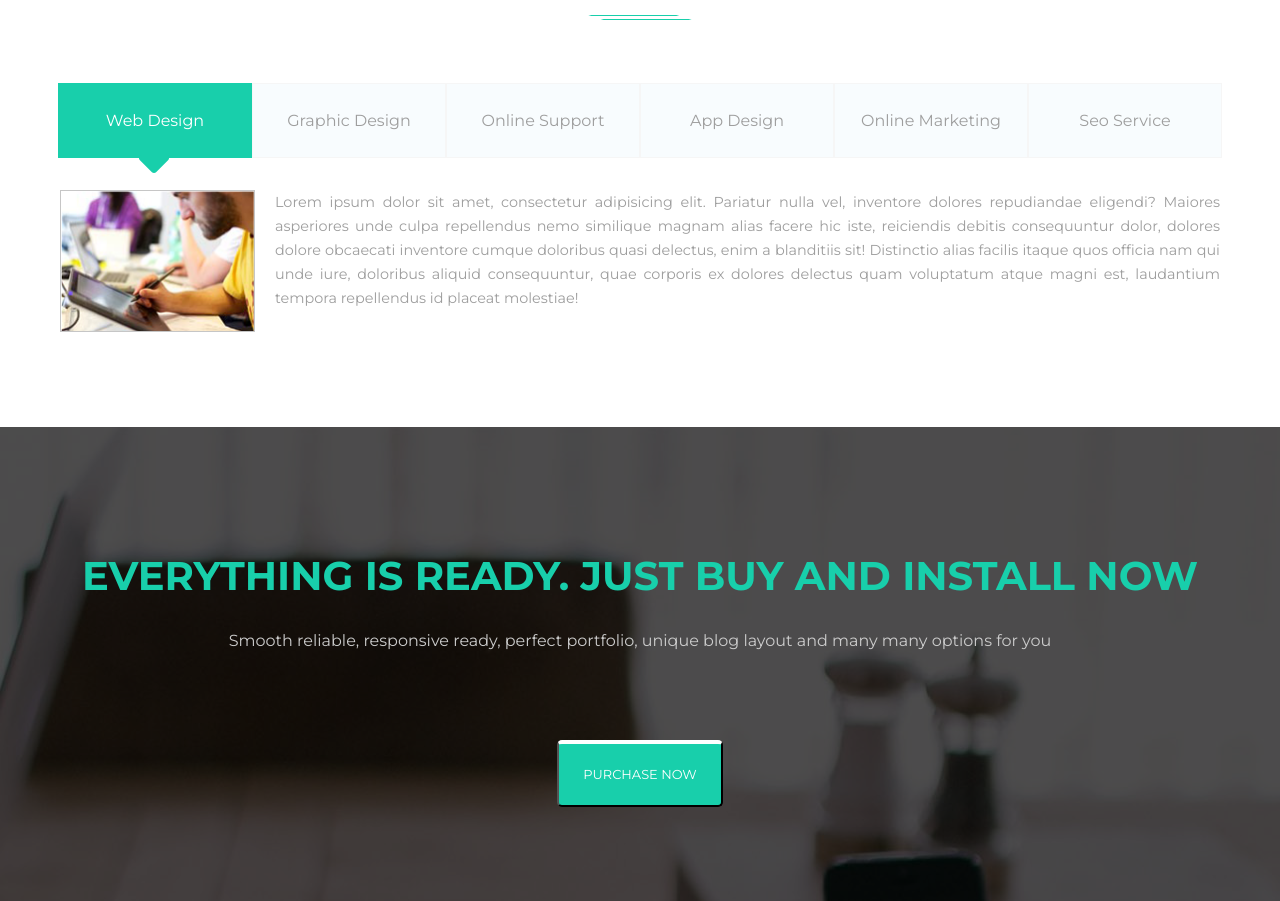
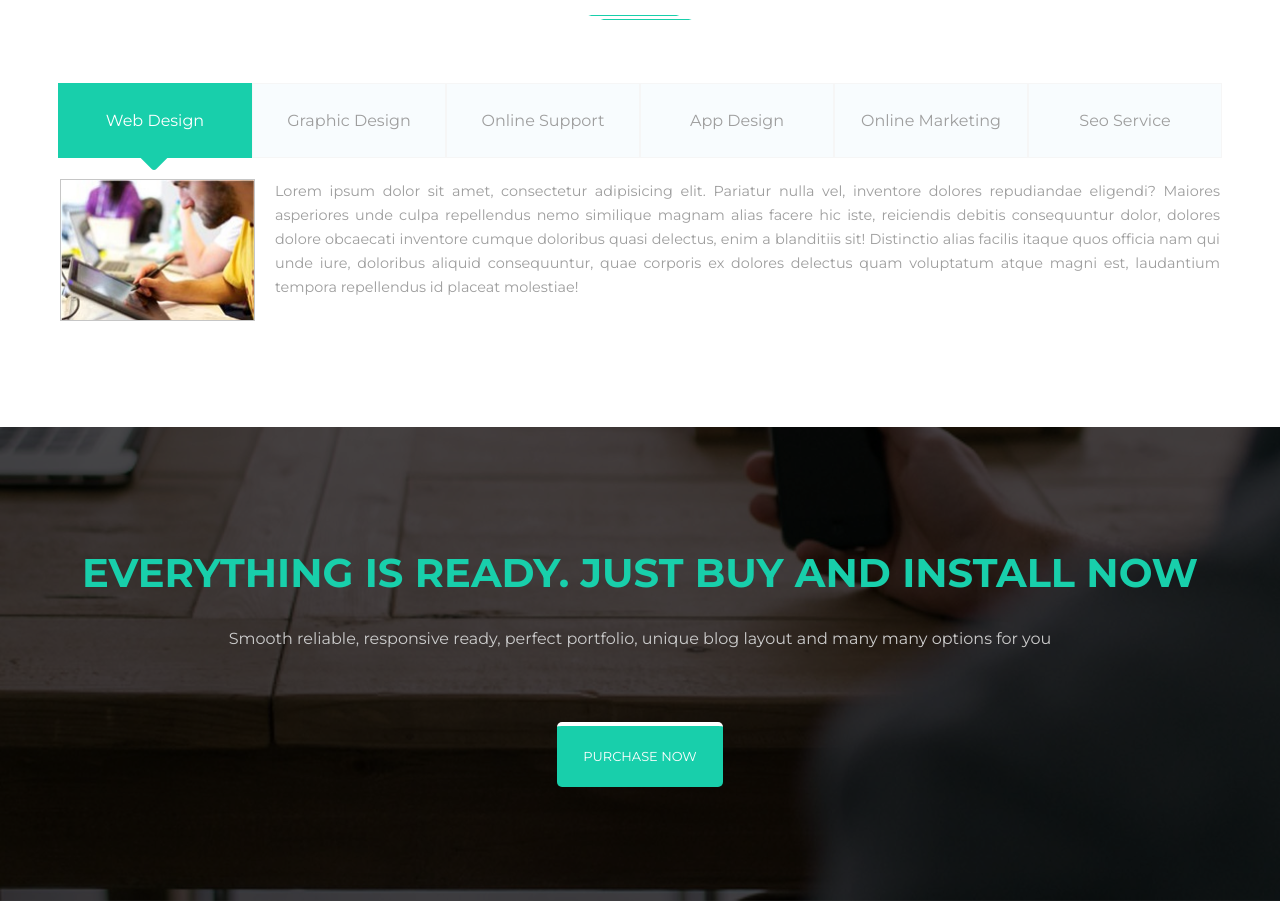
Before and after one commit to dprots/project-ham, a plain HTML site: page index.html in a window 1280 px wide. Shown: the part 1520-2421 px from the top of the page. Drawn offline with nearby package versions, Linux system fonts and the light colour scheme.

Commit message:
fixed purchase section

```diff
--- a/css/styles.css
+++ b/css/styles.css
@@ -11,13 +11,13 @@ body {
 #home {
   width: 100%;
   height: 1010px;
+  background: rgba(255, 255, 255, 0.2) url("../img/Sections background/section-1(header).jpg") no-repeat fixed top;
   background-size: cover;
-  background: rgba(255, 255, 255, 0.2) url("../img/Sections background/section-1(header).jpg") no-repeat fixed top;
   background-blend-mode: lighten;
 }
 
 .nav-bg {
-  background-color: rgba(0, 0, 0, 0.25);
+  background-color: rgba(15, 15, 0, 0.25);
   background-size: cover;
 }
 
@@ -88,7 +88,7 @@ body {
   display: flex;
   align-items: center;
   text-decoration: none;
-  color: #9d9c9b;
+  color: #b8b8b8;
   height: 100%;
 }
 
@@ -138,7 +138,7 @@ body {
 }
 
 .explore-btn, .purchase-btn {
-  display: block;
+  position: relative;
   box-sizing: border-box;
   padding: 23px;
   margin: 14px;
@@ -146,12 +146,19 @@ body {
   font-size: 0.81rem;
   color: white;
   border-radius: 5px;
+  border: none;
   border-top: 4px solid white;
   text-align: center;
   text-transform: uppercase;
   background-color: #18cfab;
   cursor: pointer;
+  outline: none;
 }
+
+.explore-btn.onclick, .purchase-btn.onclick {
+  border-top: none;
+}
+
 .purchase-btn {
   background-color: #00cbf6;
 }
@@ -206,6 +213,7 @@ body {
   text-align: center;
   font-size: 2.25rem;
   font-weight: 400;
+  color: #4e4e4e;
 }
 
 .separator {
@@ -229,7 +237,7 @@ body {
 
 .services-tabs, .service-tabs-data {
   display: flex;
-  list-style: none;
+  margin-top: 5px;
   padding-left: 0;
 }
 
@@ -248,7 +256,7 @@ body {
 .services-tabs-title-caret {
   visibility: hidden;
   position: absolute;
-  top: 53px;
+  top: 50px;
   left: 80px;
   font-size: 3rem;
   color: #18cfab;
@@ -289,23 +297,24 @@ body {
 }
 
 #purchase {
-  position: relative;
+display: flex;
+justify-content: center;
   margin-top: 102px;
   width: 100%;
   height: 474px;
+  background: rgba(0, 0, 0, 0.7) url("../img/Sections background/section-2.jpg") no-repeat fixed bottom;
   background-size: cover;
-  background: rgba(0, 0, 0, 0.7) url("../img/Sections background/section-2.jpg") no-repeat fixed top;
   background-blend-mode: darken;
 }
 
 .purchase-container {
+  margin-top: 90px;
   display: flex;
   flex-direction: column;
   align-items: center;
 }
 
 .purchase-header {
-  margin-top: 126px;
   color: #18cfab;
   font-size: 2.5rem;
   font-weight: 600;
@@ -313,6 +322,6 @@ body {
 }
 
 .purchase-text {
-  margin: 0 0 75px;
+  margin: 0 0 60px;
   color: #ccc;
 }
--- a/index.html
+++ b/index.html
@@ -33,8 +33,8 @@
     <h1 class="header-text-big">we are creative</h1>
     <h3 class="header-text-small">Just Buy And Enjoy These Awesome Features</h3>
     <div class="btn-container">
-      <a href="#" class="explore-btn">EXPLORE NOW</a>
-      <a href="#" class="purchase-btn">purchase now</a>
+      <button type="button" class="explore-btn">EXPLORE NOW</button>
+      <button type="button" class="purchase-btn">purchase now</button>
     </div>
   </div>
 </section>
@@ -92,27 +92,27 @@
       </ul>
       <ul class="service-tabs-data">
         <li class="services-tabs-content open">
-            <img class= "services-tabs-img" src="img/Web-design.png" alt="Web-design">
+            <img class= "services-tabs-img" src="img/Services/web-design.jpg" alt="Web-design">
             <p class= "services-tabs-text">Lorem ipsum dolor sit amet, consectetur adipisicing elit. Pariatur nulla vel, inventore dolores repudiandae eligendi? Maiores asperiores unde culpa repellendus nemo similique magnam alias facere hic iste, reiciendis debitis consequuntur dolor, dolores dolore obcaecati inventore cumque doloribus quasi delectus, enim a blanditiis sit! Distinctio alias facilis itaque quos officia nam qui unde iure, doloribus aliquid consequuntur, quae corporis ex dolores delectus quam voluptatum atque magni est, laudantium tempora repellendus id placeat molestiae!</p>
         </li>
         <li class="services-tabs-content">
-            <img class= "services-tabs-img" src="img/Web-design.png" alt="Web-design">
+            <img class= "services-tabs-img" src="img/Services/graphic-design.jpg" alt="Graphic Design">
             <p class= "services-tabs-text">Lorem ipsum dolor sit amet, consectetur adipisicing elit. Pariatur nulla vel, inventore dolores repudiandae eligendi? Maiores asperiores unde culpa repellendus nemo similique magnam alias facere hic iste, reiciendis debitis consequuntur dolor, dolores dolore obcaecati inventore cumque doloribus quasi delectus, enim a blanditiis sit! Distinctio alias facilis itaque quos officia nam qui unde iure, doloribus aliquid consequuntur, quae corporis ex dolores delectus quam voluptatum atque magni est, laudantium tempora repellendus id placeat molestiae! Veritatis sit, ut inventore iure sapiente voluptates!</p>
         </li>
         <li class="services-tabs-content">
-            <img class= "services-tabs-img" src="img/Web-design.png" alt="Web-design">
+            <img class= "services-tabs-img" src="img/Services/online-support.jpg" alt="Online Support">
             <p class= "services-tabs-text">Lorem ipsum dolor sit amet, consectetur adipisicing elit. Pariatur nulla vel, inventore dolores repudiandae eligendi? Maiores asperiores unde culpa repellendus nemo similique magnam alias facere hic iste, reiciendis debitis consequuntur dolor, dolores dolore obcaecati inventore cumque doloribus quasi delectus, enim a blanditiis sit!</p>
         </li>
         <li class="services-tabs-content">
-            <img class= "services-tabs-img" src="img/Web-design.png" alt="Web-design">
+            <img class= "services-tabs-img" src="img/Services/app-design.jpg" alt="App Design">
             <p class= "services-tabs-text">Lorem ipsum dolor sit amet, consectetur adipisicing elit. Pariatur nulla vel, inventore dolores repudiandae eligendi? Maiores asperiores unde culpa repellendus nemo similique magnam alias facere hic iste, reiciendis debitis consequuntur dolor, dolores dolore obcaecati inventore cumque doloribus quasi delectus, enim a blanditiis sit! Distinctio alias facilis itaque quos officia nam qui unde iure, doloribus aliquid consequuntur, quae corporis ex dolores delectus quam voluptatum atque magni est!</p>
         </li>
         <li class="services-tabs-content">
-            <img class= "services-tabs-img" src="img/Web-design.png" alt="Web-design">
+            <img class= "services-tabs-img" src="img/Services/online-marketing.jpg" alt="Online Marketing">
             <p class= "services-tabs-text">Lorem ipsum dolor sit amet, consectetur adipisicing elit. Pariatur nulla vel, inventore dolores repudiandae eligendi? Maiores asperiores unde culpa repellendus nemo similique magnam alias facere hic iste, reiciendis debitis consequuntur dolor, dolores dolore obcaecati inventore cumque doloribus quasi delectus, enim a blanditiis sit! Distinctio alias facilis itaque quos officia nam qui unde iure.</p>
         </li>
         <li class="services-tabs-content">
-            <img class= "services-tabs-img" src="img/Web-design.png" alt="Web-design">
+            <img class= "services-tabs-img" src="img/Services/seo-service.jpg" alt="Seo Service">
             <p class= "services-tabs-text">Lorem ipsum dolor sit amet, consectetur adipisicing elit. Pariatur nulla vel, inventore dolores repudiandae eligendi? Maiores asperiores unde culpa repellendus nemo similique magnam alias facere hic iste, reiciendis debitis consequuntur dolor, dolores dolore obcaecati inventore cumque doloribus quasi delectus, enim a blanditiis sit! Distinctio alias facilis itaque quos officia nam qui unde iure, doloribus aliquid consequuntur.</p>
         </li>
       </ul>
--- a/js/script.js
+++ b/js/script.js
@@ -6,3 +6,13 @@ $('.services-tabs-title').click(function() {
   $('i', this).addClass('visible');
   $(this).addClass('active');
 });
+
+$('button').mousedown(function() {
+	$(this).addClass('onclick');
+    $(this).animate({'top':'-2px'}, 100);
+});
+
+$('button').mouseup(function() {
+	$('button').removeClass('onclick');
+ 	$(this).animate({'top':'2px'}, 100);
+ });
```
Also changed, not shown: img/Services/app-design.jpg (added), img/Services/graphic-design.jpg (added), img/Services/online-marketing.jpg (added), img/Services/online-support.jpg (added), img/Services/seo-service.jpg (added), img/Services/web-design.jpg (added), img/Web-design.png (deleted).
